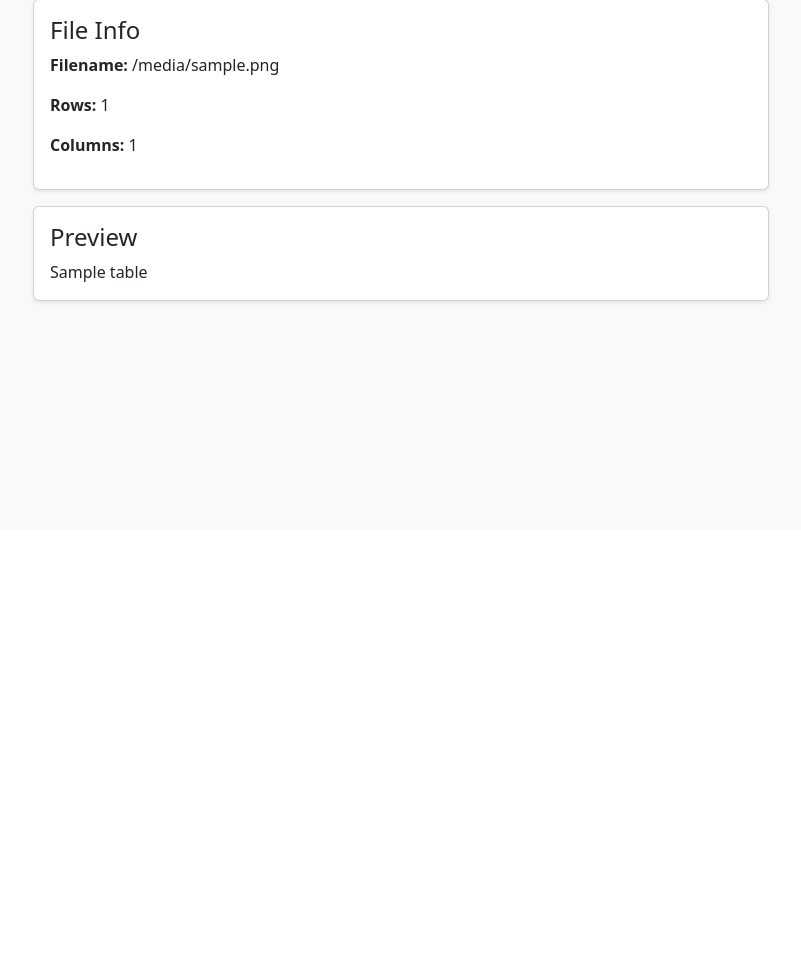
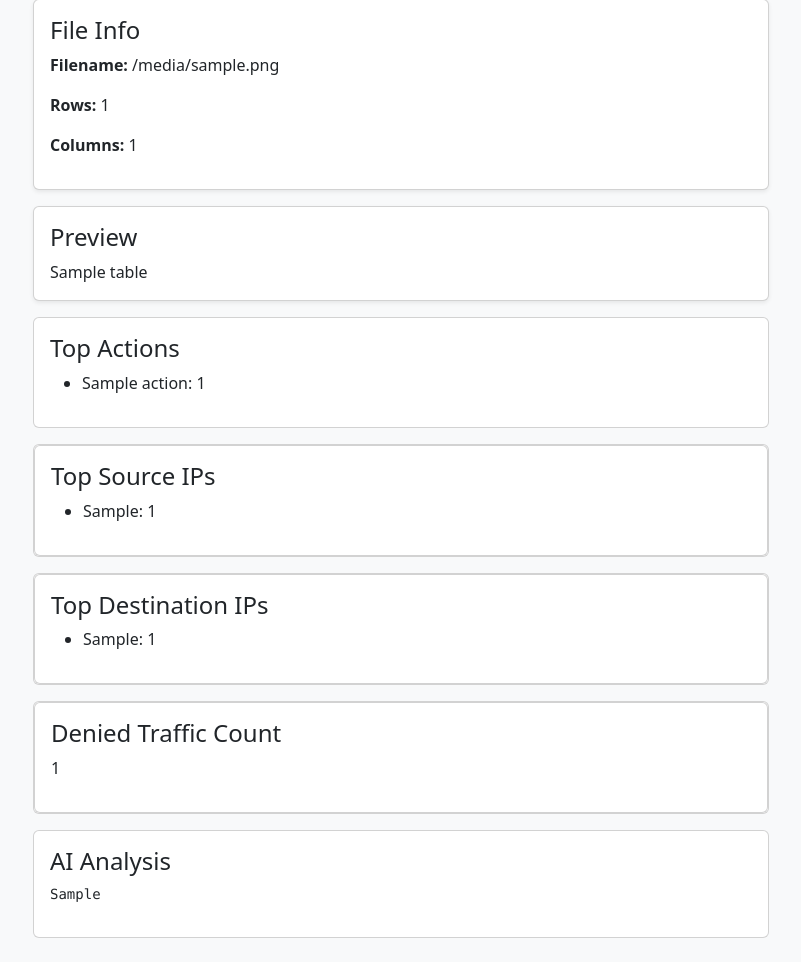
Before and after one commit to VishanL06/traffic-log-analyzer, a Flask app: template templates/index.html in a window 1280 px wide. Shown: the part 271-1233 px from the top of the page, without its empty margins (49-850 px from the left). Before the commit the page ends 575 px from the top, so only its background shows below. Run offline with Flask 3, Linux system fonts and the light colour scheme; the template is opened without the code that fills it: most values are stand-ins (such as "Sample title", 1, 10 or a date in 2020).

Commit message:
added phase 1 AI functionality

```diff
--- a/app.py
+++ b/app.py
@@ -1,12 +1,46 @@
 from flask import Flask, render_template, request
 import pandas as pd
 import os
+from openai import OpenAI
 
 app = Flask(__name__)
+client = OpenAI()
 app.config["UPLOAD_FOLDER"] = "uploads"
 app.config["MAX_CONTENT_LENGTH"] = 16 * 1024 * 1024  # 16 MB
 
 os.makedirs(app.config["UPLOAD_FOLDER"], exist_ok=True)
+
+def analyze_logs(df):
+    summary = f"""
+    Top actions:
+    {df['action'].value_counts().head()}
+
+    Top source IPs:
+    {df['source address'].value_counts().head()}
+
+    Denied count:
+    {(df['action'] == 'deny').sum()}
+    """
+
+    prompt = f"""
+    You are a cybersecurity analyst.
+
+    Here is a summary of firewall traffic:
+
+    {summary}
+
+    Give a short analysis of:
+    - suspicious activity
+    - unusual patterns
+    - anything worth investigating
+    """
+
+    response = client.chat.completions.create(
+        model="gpt-4o-mini",
+        messages=[{"role": "user", "content": prompt}]
+    )
+
+    return response.choices[0].message.content
 
 
 @app.route("/", methods=["GET", "POST"])
@@ -16,6 +50,12 @@ def index():
     row_count = None
     filename = None
     error = None
+    top_actions = None
+    top_source_ips = None
+    top_dest_ips = None
+    denied_count = None
+    ai_analysis = None
+
 
     if request.method == "POST":
         file = request.files.get("csv_file")
@@ -29,9 +69,16 @@ def index():
 
                 df = pd.read_csv(filepath)
 
+                df.columns = df.columns.str.strip().str.lower()
+
                 row_count = len(df)
                 columns = df.columns.tolist()
                 filename = file.filename
+                top_actions = df["action"].value_counts().head(5)
+                top_source_ips = df["source address"].value_counts().head(5)
+                top_dest_ips = df["destination address"].value_counts().head(5)
+                denied_count = (df["action"] == "deny").sum()
+                ai_analysis = analyze_logs(df)
 
                 table = df.head(20).to_html(
                     classes="table table-striped table-bordered",
@@ -46,7 +93,12 @@ def index():
         columns=columns,
         row_count=row_count,
         filename=filename,
-        error=error
+        error=error,
+        top_actions=top_actions,
+        top_source_ips=top_source_ips,
+        top_dest_ips=top_dest_ips,
+        denied_count=denied_count,
+        ai_analysis=ai_analysis
     )
 
 
--- a/templates/index.html
+++ b/templates/index.html
@@ -45,6 +45,65 @@
             </div>
         </div>
         {% endif %}
+
+        {% if top_actions is not none%}
+        <div class="card mt-3">
+            <div class="card-body">
+                <h4>Top Actions</h4>
+                <ul>
+                    {% for action, count in top_actions.items() %}
+                        <li>{{ action }}: {{ count }}</li>
+                    {% endfor %}
+                </ul>
+            </div>
+        </div>
+        {% endif %}
+
+        {%if top_source_ips is not none%}
+        <div class="card mt-3">
+            <div class="card body p-3">
+                <h4>Top Source IPs</h4>
+                <ul>
+                    {%for ip, count in top_source_ips.items() %}
+                        <li>{{ ip }}: {{ count }}</li>
+                    {%endfor%}
+                </ul>
+            </div>
+        </div>
+        {%endif%}
+
+        {%if top_dest_ips is not none%}
+        <div class="card mt-3">
+            <div class="card body p-3">
+                <h4>Top Destination IPs</h4>
+                <ul>
+                    {%for ip, count in top_dest_ips.items() %}
+                        <li>{{ ip }}: {{ count }}</li>
+                    {%endfor%}
+                </ul>
+            </div>
+        </div>
+        {%endif%}
+
+        {%if denied_count is not none%}
+        <div class="card mt-3">
+            <div class="card body p-3">
+                <h4>Denied Traffic Count</h4>
+                <p class="fs-6">{{denied_count}}</p>
+            </div>
+        </div>
+        {%endif%}
+
+        {% if ai_analysis %}
+        <div class="card mt-3">
+             <div class="card-body p-3">
+                <h4>AI Analysis</h4>
+                <pre>{{ ai_analysis }}</pre>
+          </div>
+        </div>
+{% endif %}
+
+
     </div>
 </div>
 {% endblock %}
```
